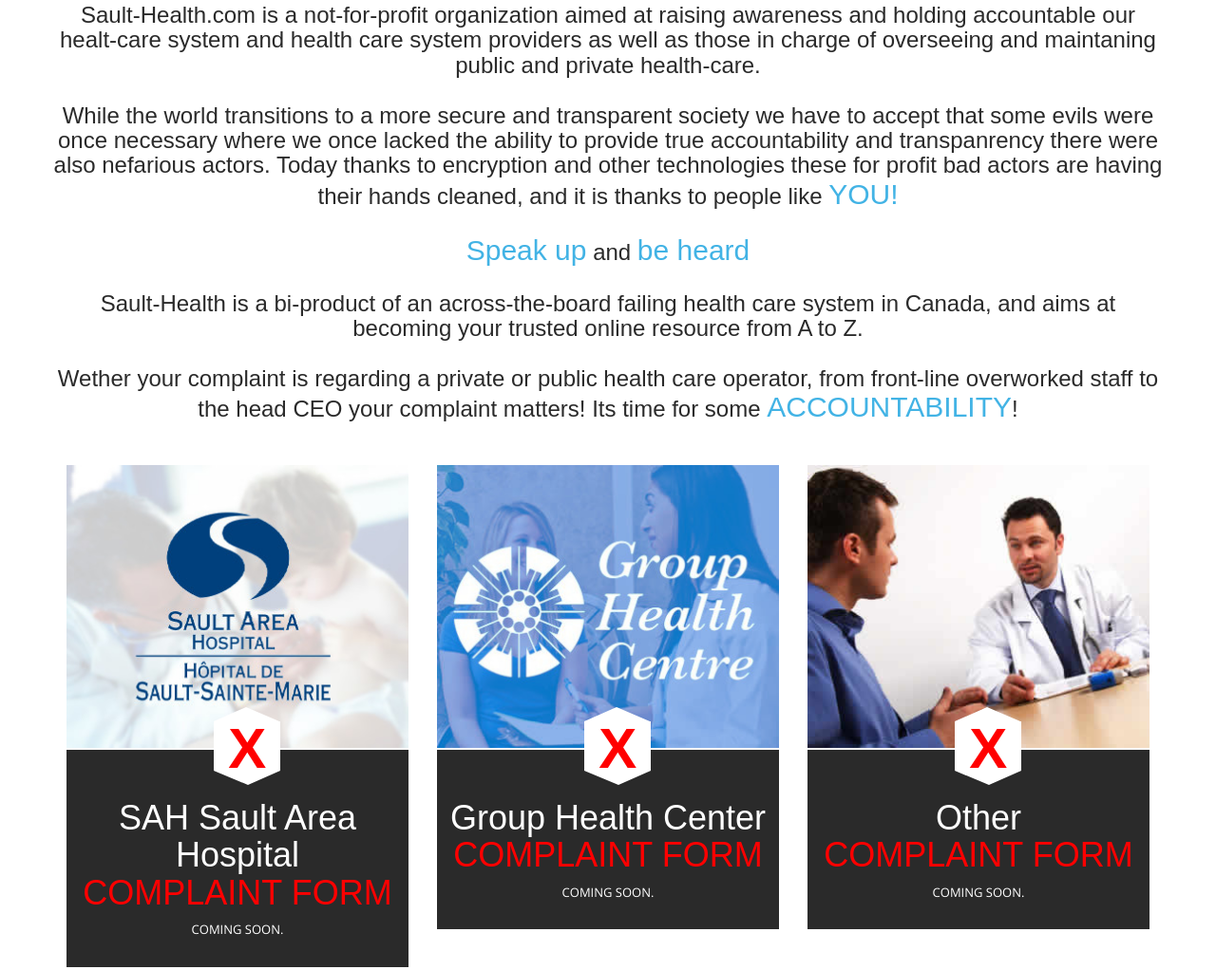
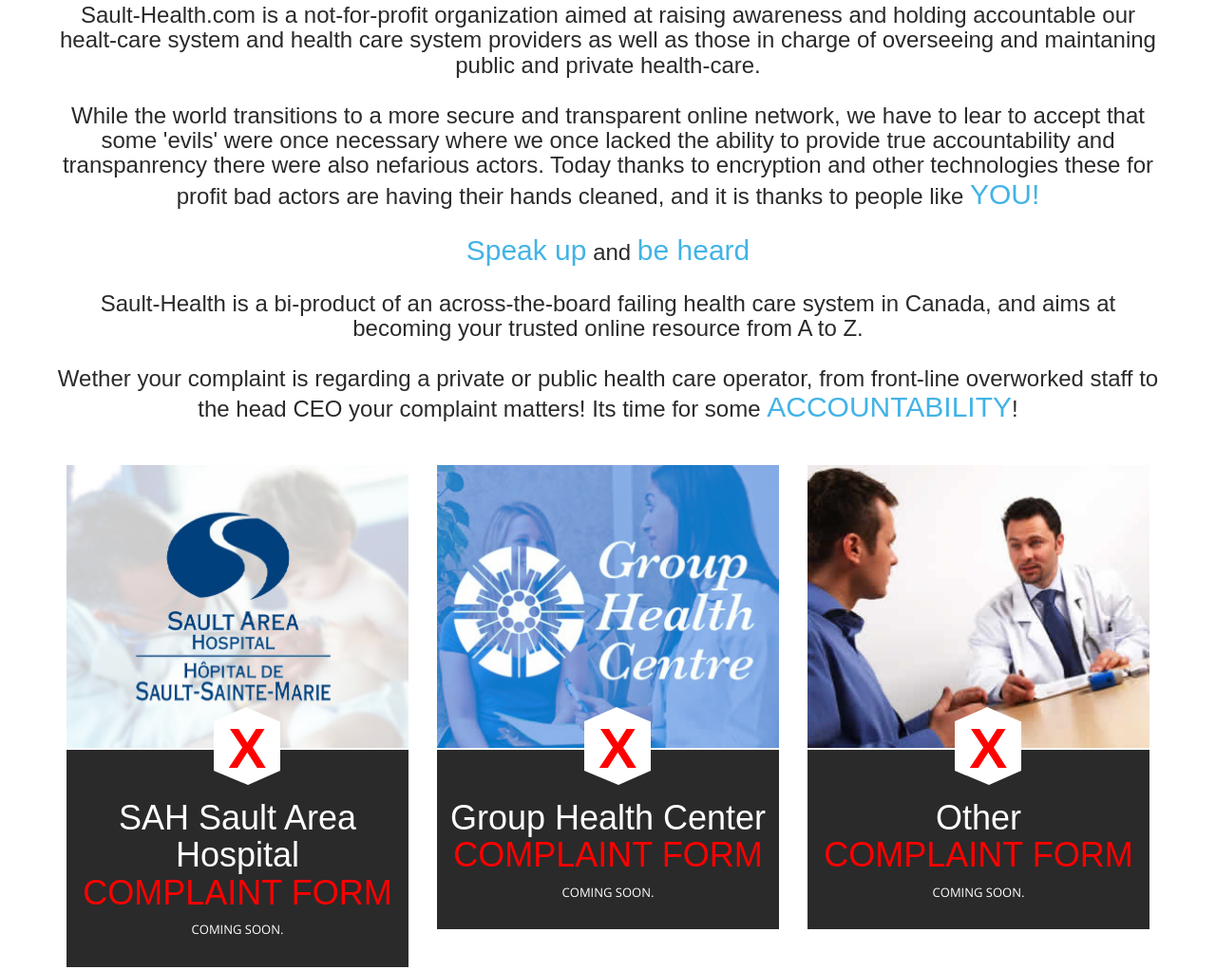
Before and after one commit to Quantum-Theology/quantum-theology.github.io, a plain HTML site: page index.html in a window 1280 px wide. Shown: the part 765-1787 px from the top of the page at 95% size. Drawn offline with nearby package versions, Linux system fonts and the light colour scheme; some packages are replaced by stand-ins of ours; a web font is replaced by a local one.

Commit message:
Update index.html

```diff
--- a/index.html
+++ b/index.html
@@ -122,9 +122,11 @@
 			<div class="row">
 				<h2>about us</h2>
 				<h4>
-					Sault-Health.com is a not-for-profit organization aimed at raising awareness and holding accountable our healt-care system and health care system providers as well as those in charge of overseeing and maintaning public and private health-care.<br><br> While the world transitions to a more secure and transparent society we have to accept that some evils were once necessary where we once lacked the ability to provide true accountability and transpanrency there were also nefarious actors. Today thanks to encryption and other technologies these for profit bad actors are having their hands cleaned, and it is thanks to people like <span class="impo">YOU!</span><br>
-
-					<br><span class="impo">Speak up</span> and <span class="impo">be heard</span><br>
+					Sault-Health.com is a not-for-profit organization aimed at raising awareness and holding accountable our healt-care system and health care system providers as well as those in charge of overseeing and maintaning public and private health-care.
+					<br><br>
+					While the world transitions to a more secure and transparent online network, we have to lear to accept that some 'evils' were once necessary where we once lacked the ability to provide true accountability and transpanrency there were also nefarious actors. Today thanks to encryption and other technologies these for profit bad actors are having their hands cleaned, and it is thanks to people like <span class="impo">YOU!</span>
+					<br><br>
+					<span class="impo">Speak up</span> and <span class="impo">be heard</span><br>
 
 					<br>Sault-Health is a bi-product of an across-the-board failing health care system in Canada, and aims at becoming your trusted online resource from A to Z.
 
```
